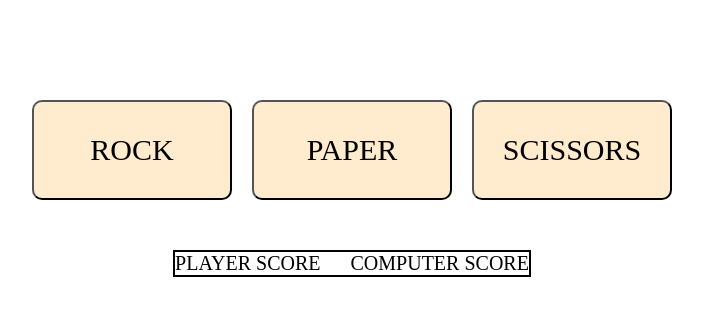
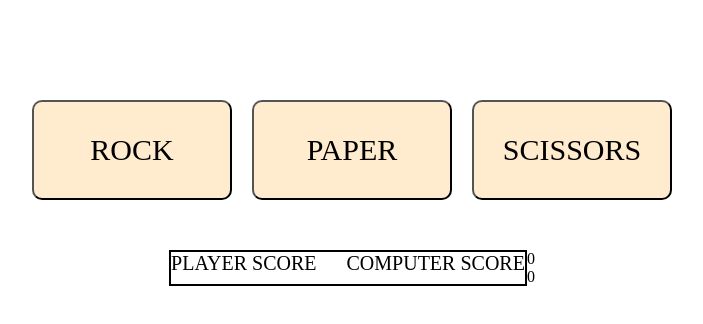
Before and after one commit to DVS-CODES/RPS, a plain HTML site: page index.html in a window 1280 px wide. Shown: the whole page, without its empty margins (288-991 px from the left). Drawn offline with Linux system fonts and the light colour scheme.

Commit message:
modify html for initial display of score that is 0.

```diff
--- a/index.html
+++ b/index.html
@@ -22,8 +22,8 @@
             <div>COMPUTER SCORE</div>
         </div>
         <div class="output">
-            <div class="player-score"></div>
-            <div class="comp-score"></div>
+            <div class="player-score">0</div>
+            <div class="comp-score">0</div>
         </div>
     </div>
     </body>
```
